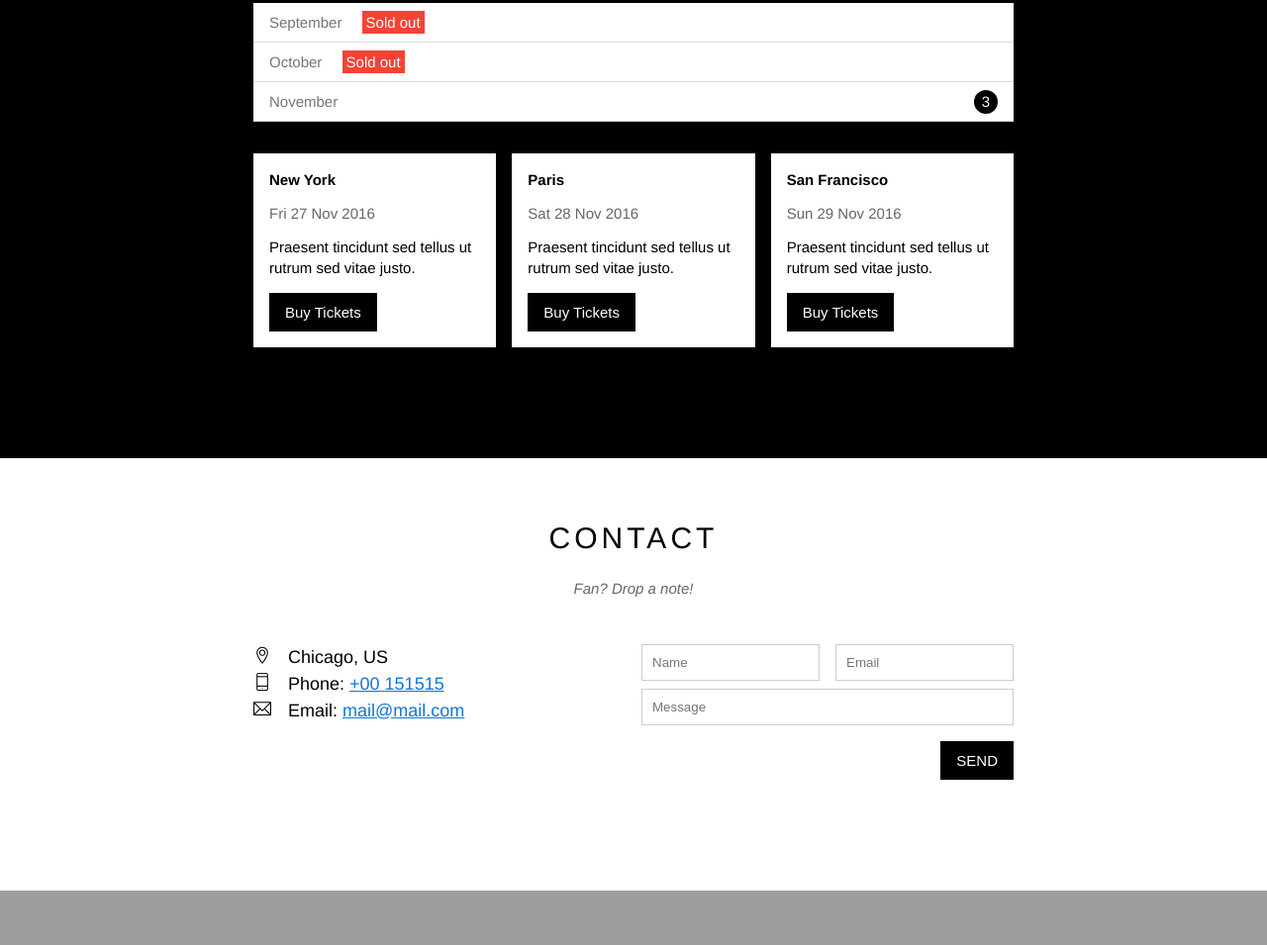
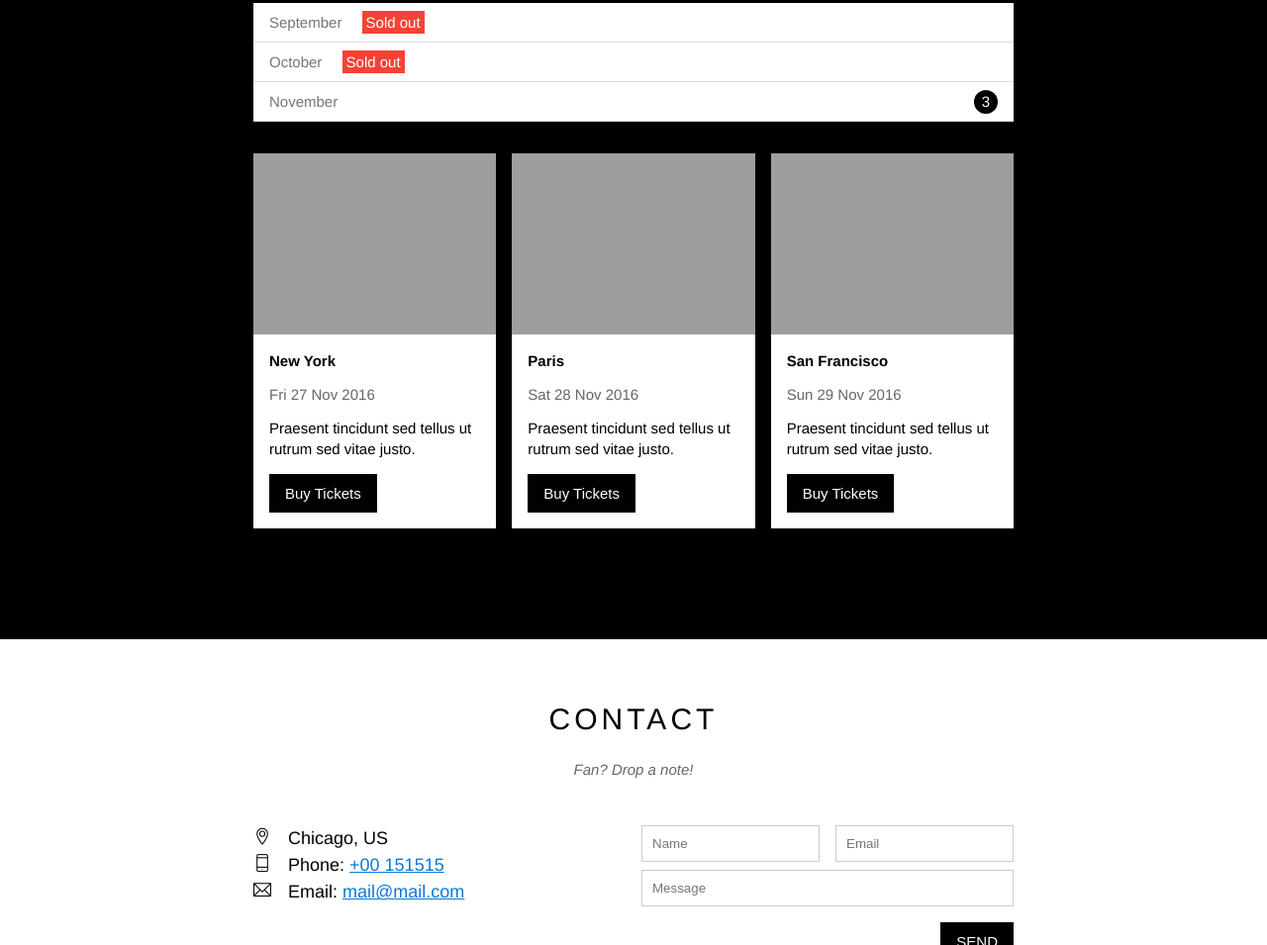
Before and after one commit to hieunguyen2701/W3_band, a plain HTML site: page index.html in a window 1280 px wide. Shown: the part 1503-2458 px from the top of the page at 99% size. Drawn offline with Linux system fonts and the light colour scheme; the site is published under a folder, as on GitHub Pages, so addresses that start at the root find nothing.

Commit message:
Update index.html

```diff
--- a/index.html
+++ b/index.html
@@ -95,7 +95,7 @@
                     <!-- places -->
                     <div class="row places-list">
                         <div class="col col-third s-col-full mt16">
-                            <img src="/assets/img/places/place1.jpg" alt="" class="place-img">
+                            <img src="./assets/img/places/place1.jpg" alt="" class="place-img">
                             <div class="place-body">
                                 <h3 class="place-heading">New York</h3>
                                 <p class="place-time">Fri 27 Nov 2016</p>
@@ -105,7 +105,7 @@
                         </div>
 
                         <div class="col col-third s-col-full mt16">
-                            <img src="/assets/img/places/place2.jpg" alt="" class="place-img">
+                            <img src="./assets/img/places/place2.jpg" alt="" class="place-img">
                             <div class="place-body">
                                 <h3 class="place-heading">Paris</h3>
                                 <p class="place-time">Sat 28 Nov 2016</p>
@@ -115,7 +115,7 @@
                         </div>
 
                         <div class="col col-third s-col-full mt16">
-                            <img src="/assets/img/places/place3.jpg" alt="" class="place-img">
+                            <img src="./assets/img/places/place3.jpg" alt="" class="place-img">
                             <div class="place-body">
                                 <h3 class="place-heading">San Francisco</h3>
                                 <p class="place-time">Sun 29 Nov 2016</p>
```
